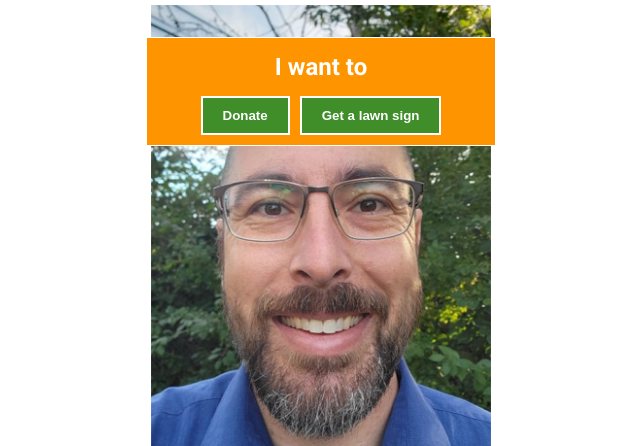
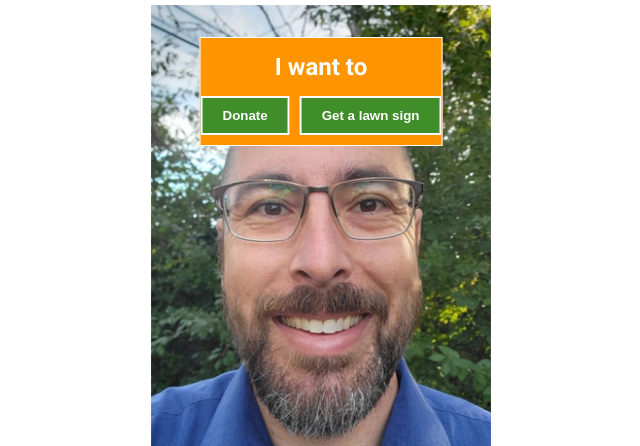
Before and after one commit to RNYXE/RussellNadinYXE, a plain HTML site: page index.html in a window 1280 px wide. Shown: the part 654-1100 px from the top of the page, without its empty margins (319-959 px from the left). Drawn offline with Linux system fonts and the light colour scheme.

Commit message:
Update styles.css

```diff
--- a/styles.css
+++ b/styles.css
@@ -152,8 +152,7 @@ body::before {
     bottom: 0;
     left: 50%;
     transform: translateX(-50%);
-    width: 350px;
-    max-width: 100%;
+    max-width: 350px;
     background-color: #fe9500; /* Updated background color */
     color: #ffffff;
     text-align: center;
```
